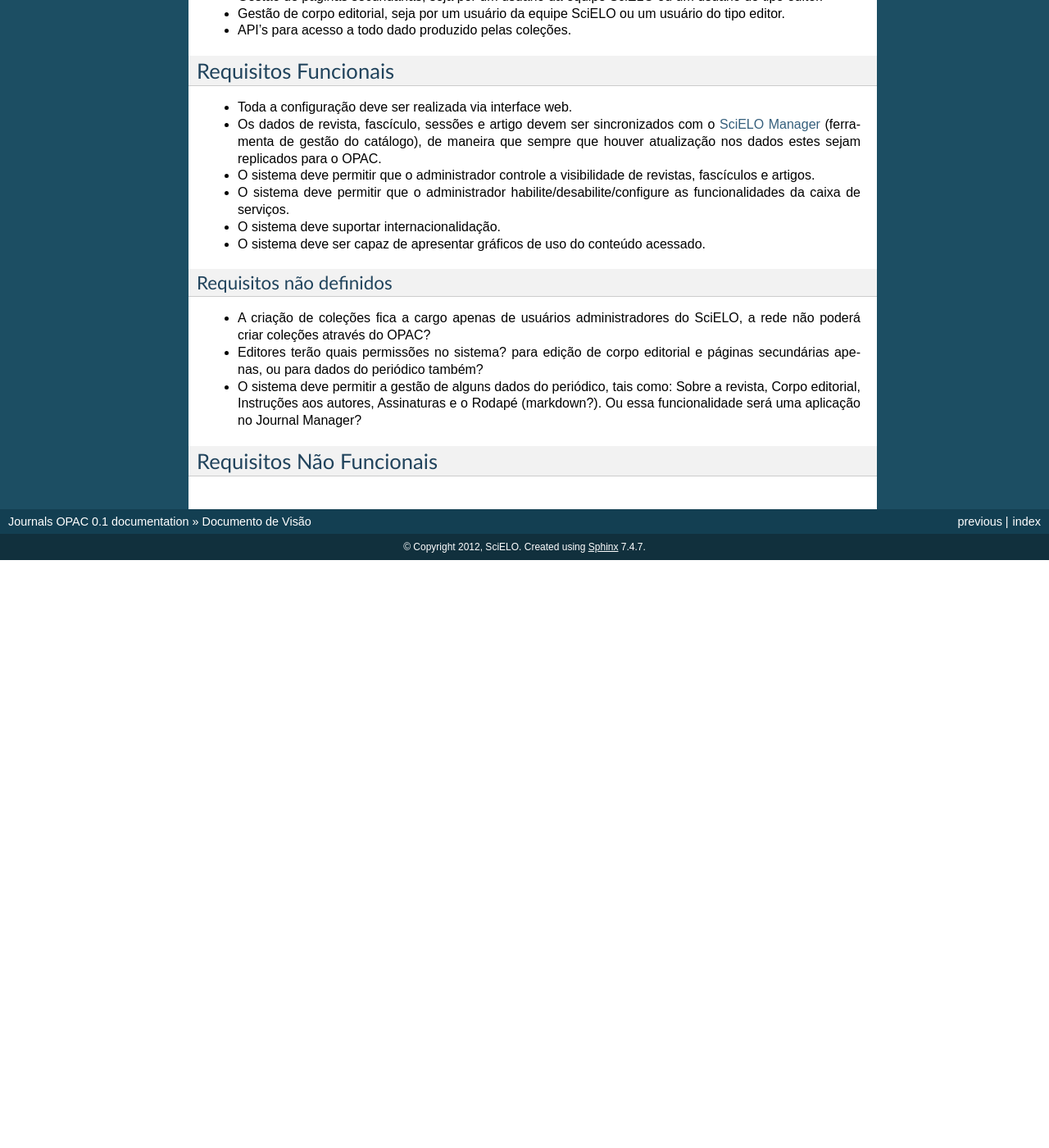
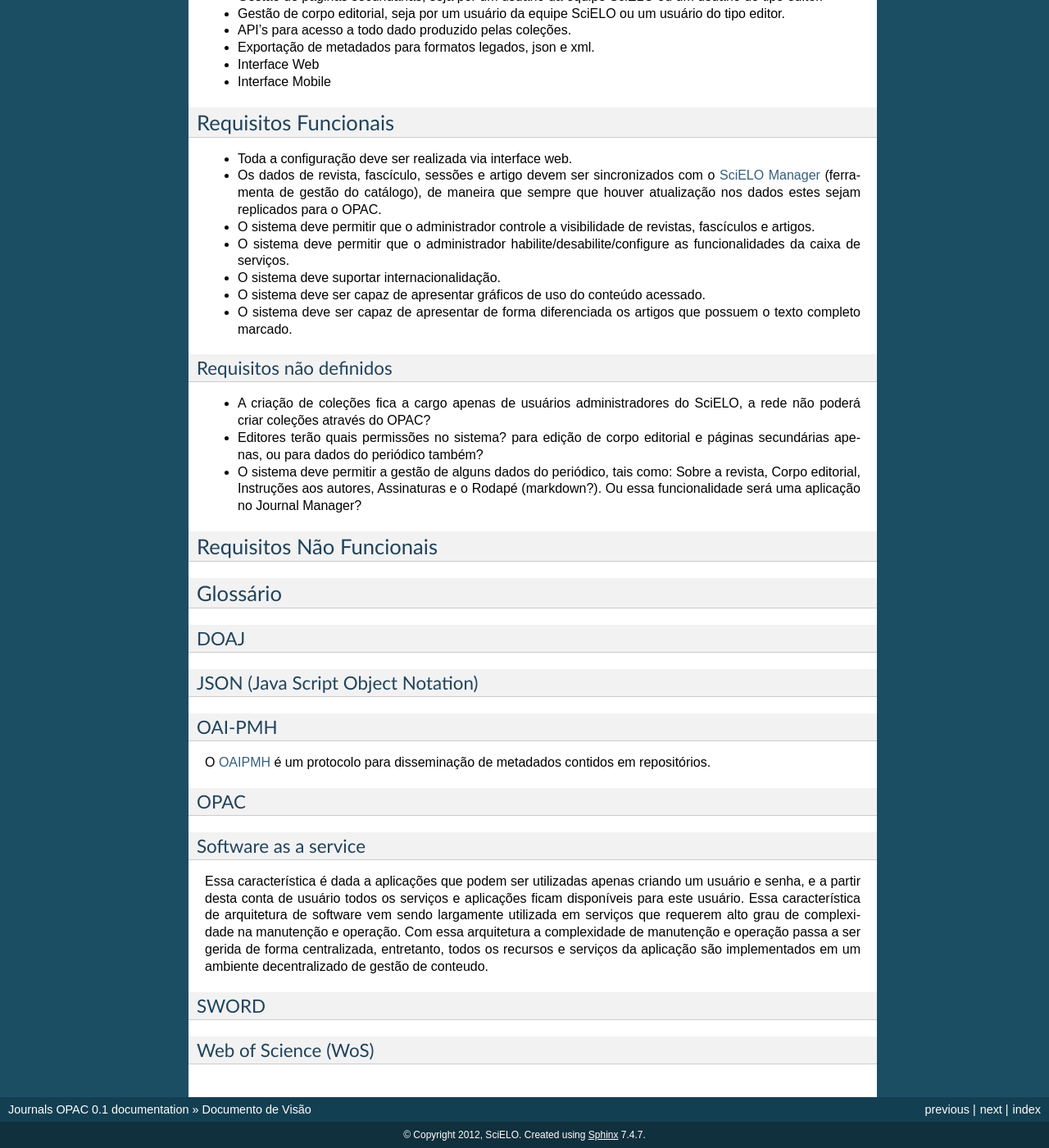
Before and after one commit to scieloorg/journals-opac, a Sphinx documentation site: the page built from docs/dev/vision.rst, in a window 1280 px wide and 1400 px high, scrolled down 1288 px. Shown: the whole window at 82% size. Built offline with Sphinx 7.4.7, drawn with Linux system fonts in a browser that asks for light colours; before the commit the page ends 1971 px from its top, so only the background shows below that; some of the changed text lies outside the part shown.

```diff
--- a/docs/dev/vision.rst
+++ b/docs/dev/vision.rst
@@ -67,11 +67,14 @@ Macro Necessidades
 * Capacidade de instalação remota.
 * Interoperação com os dados do SciELO Manager.
 * Serviços de estatísticas de acessos.
-* Serviços de interoperabilidade de metadados. (OAI-PMH)
+* Serviços de interoperabilidade de metadados. (OAI-PMH, SWORD)
 * Exportação de metadados (WoS, DOAJ).
 * Gestão de páginas secundárias, seja por um usuário da equipe SciELO ou um usuário do tipo editor.
 * Gestão de corpo editorial, seja por um usuário da equipe SciELO ou um usuário do tipo editor.
 * API's para acesso a todo dado produzido pelas coleções.
+* Exportação de metadados para formatos legados, json e xml.
+* Interface Web
+* Interface Mobile
 
 Requisitos Funcionais
 =====================
@@ -86,6 +89,8 @@ Requisitos Funcionais
   caixa de serviços.
 * O sistema deve suportar internacionalidação.
 * O sistema deve ser capaz de apresentar gráficos de uso do conteúdo acessado.
+* O sistema deve ser capaz de apresentar de forma diferenciada os artigos que possuem o texto
+  completo marcado.
 
 Requisitos não definidos
 ------------------------
@@ -104,3 +109,38 @@ __ SciELOManager_
 
 Requisitos Não Funcionais
 =========================
+
+Glossário
+=========
+
+DOAJ
+----
+
+JSON (Java Script Object Notation)
+----------------------------------
+
+OAI-PMH
+-------
+
+O `OAIPMH`_ é um protocolo para disseminação de metadados contidos em repositórios.
+
+.. _OAIPMH: http://www.openarchives.org/pmh/
+
+OPAC
+----
+
+Software as a service
+---------------------
+
+Essa característica é dada a aplicações que podem ser utilizadas apenas criando um usuário e senha,
+e a partir desta conta de usuário todos os serviços e aplicações ficam disponíveis para este
+usuário. Essa característica de arquitetura de software vem sendo largamente utilizada em serviços
+que requerem alto grau de complexidade na manutenção e operação. Com essa arquitetura a complexidade
+de manutenção e operação passa a ser gerida de forma  centralizada, entretanto, todos os recursos e
+serviços da aplicação são implementados em um ambiente decentralizado de gestão de conteudo.
+
+SWORD
+-----
+
+Web of Science (WoS)
+--------------------
--- a/docs/index.rst
+++ b/docs/index.rst
@@ -22,6 +22,8 @@ and design decisions.
    :maxdepth: 2
 
    dev/vision
+   files/index
+   meetings/index
 
 Indices and tables
 ==================
--- /dev/null
+++ b/docs/meetings/index.rst
@@ -0,0 +1,4 @@
+Reuniões do Projeto
+===================
+
+Esta seção contém apenas reuniões de tomadas de decisões.
```
Also changed, not shown: other parts of docs/dev/vision.rst (+1 -1 lines), docs/files/index.rst (added, +9 -0 lines), 1 other file.
